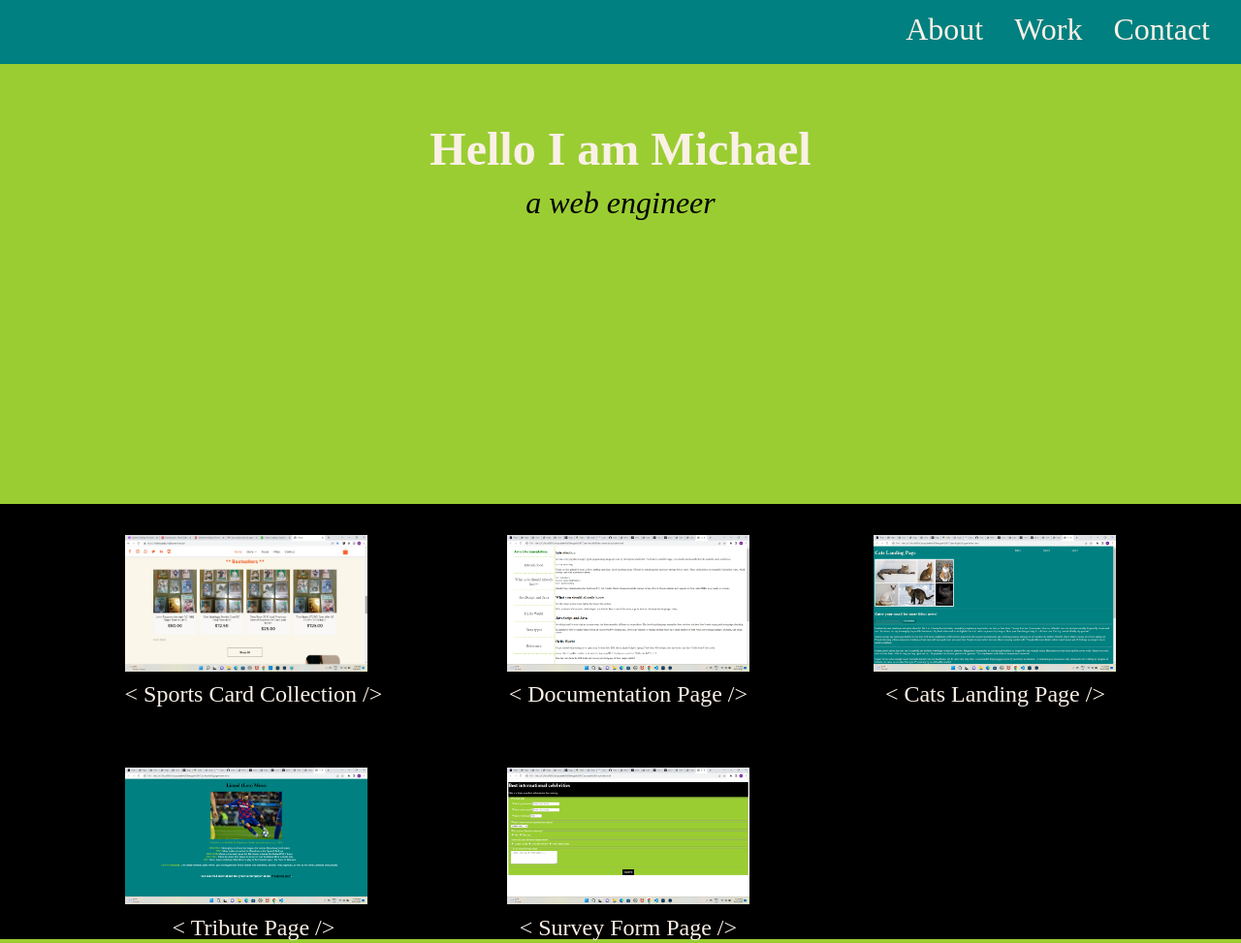
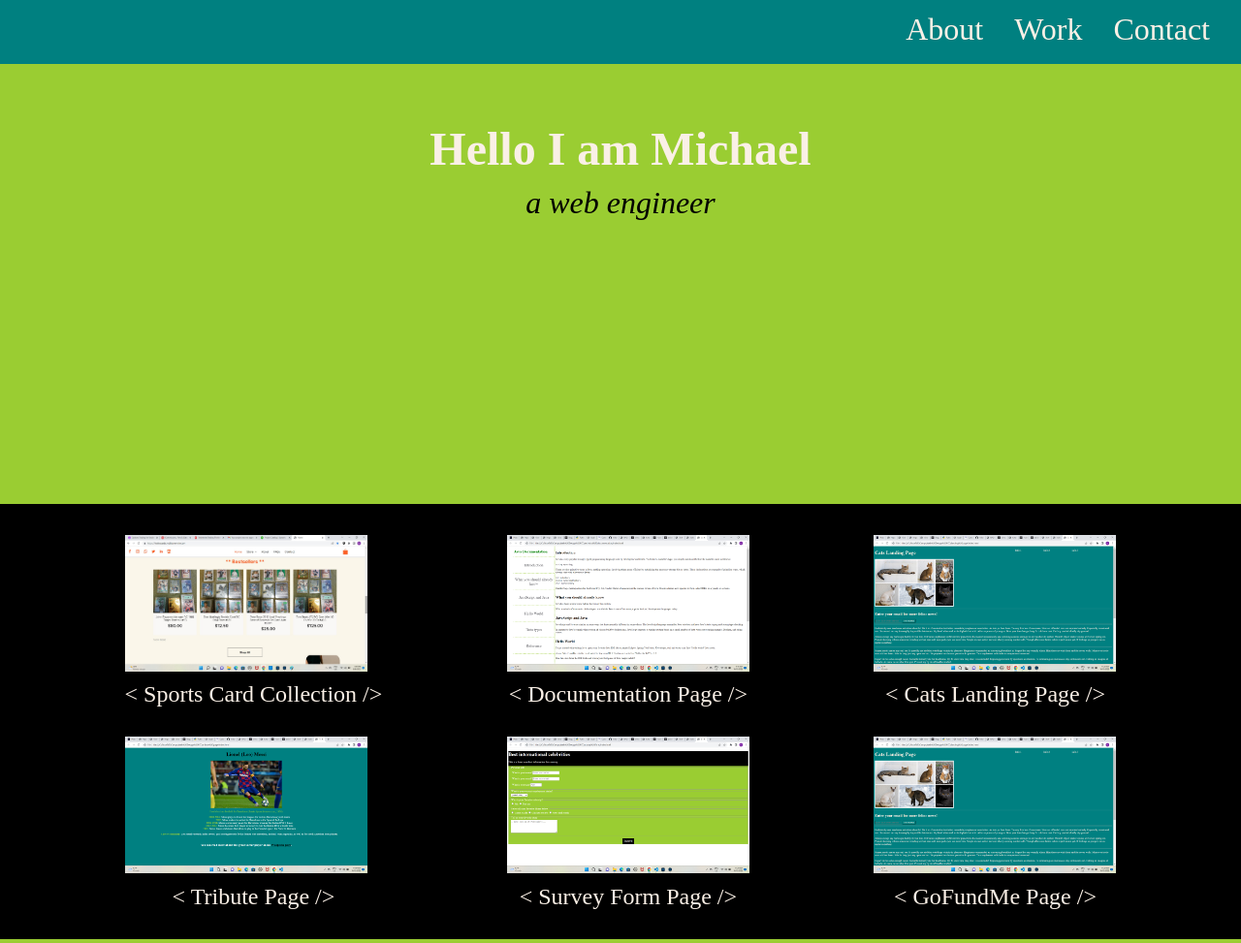
Before and after one commit to mikeleonida/Web-Design-Bootcamp-FCC, a plain HTML site: page index.html in a window 1280 px wide. Shown: the top 973 px of the page at 97% size. Drawn offline with Linux system fonts and the light colour scheme.

Commit message:
added GoFundMe page

```diff
--- a/index.html
+++ b/index.html
@@ -130,6 +130,23 @@
             <span class="code">&#47;&gt;</span>
           </p>
         </a>
+
+        <a
+          href="https://gofund.me/7e7c599a "
+          target="_blank"
+          class="project project-tile"
+        >
+          <img
+            class="project-image"
+            src="https://mikeleonida.github.io/Web-Design-Bootcamp-FCC/public/CatsLandingPage.jpg"
+            alt="project"
+          />
+          <p class="project-title">
+            <span class="code">&lt;</span>
+            GoFundMe Page
+            <span class="code">&#47;&gt;</span>
+          </p>
+        </a>
       </div>
     </section>
 
```
